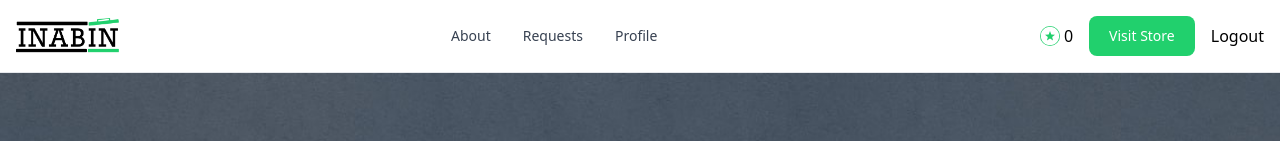
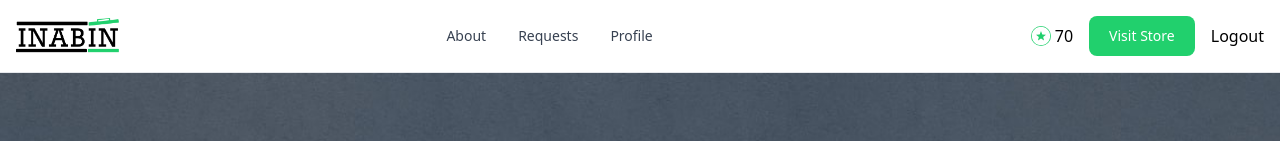
Before and after one commit to sourabhsikarwar/Inabin-Waste-management-app, a React (Vite) app in the folder client/: page /user in a window 1280 px wide. Shown: the top 141 px of the page. Built offline with nearby package versions, Linux system fonts and the light colour scheme.

Commit message:
Update Navbar.jsx

```diff
--- a/client/src/Components/Navbar.jsx
+++ b/client/src/Components/Navbar.jsx
@@ -23,7 +23,7 @@ const Navbar = () => {
         <div className="flex md:order-2 items-center gap-4">
           <div className="   items-center gap-1 hidden md:flex">
             <img src={coin} alt="" className="w-5 bg-green rounded-full h-5" />
-            <div>{coins}</div>
+            <div>70</div>
           </div>
           <Link
             to="/store"
@@ -94,7 +94,7 @@ const Navbar = () => {
                   className="h-5 bg-green w-5 rounded-full"
                   alt=""
                 />
-                <div>{coins}</div>
+                <div>70</div>
               </div>
             </li>
 
```
